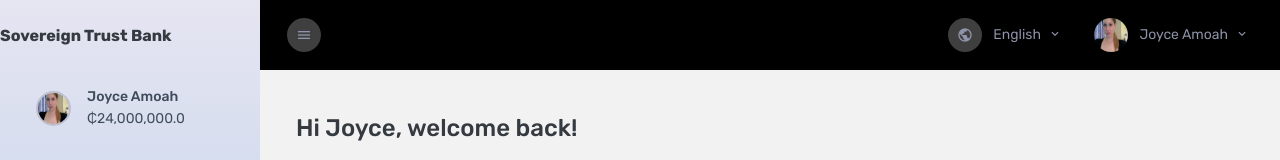
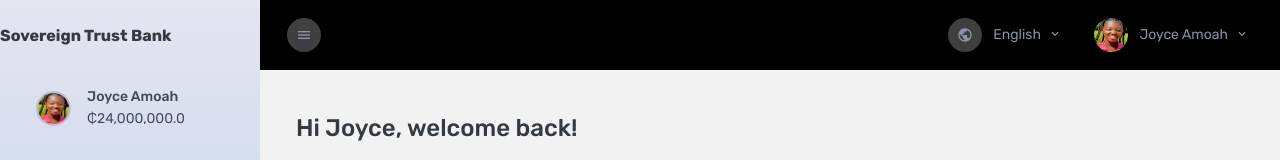
Before and after one commit to python-benedict/fab, a website: page template/index.html in a window 1280 px wide. Shown: the top 160 px of the page. Drawn offline with Linux system fonts and the light colour scheme; files that its build step writes are made by us from their sources.

Commit message:
updated the profile pic

```diff
--- a/template/index.html
+++ b/template/index.html
@@ -24,7 +24,7 @@
           <li class="nav-item nav-profile">
             <a href="#" class="nav-link">
               <div class="nav-profile-image">
-                <img src="assets/images/faces/pic4.jpeg" alt="profile" />
+                <img src="/pic.jpeg" alt="profile" />
                 <span class="login-status online"></span>
                 <!--change to offline or busy as needed-->
               </div>
@@ -128,7 +128,7 @@
               </li>
               <li class="nav-item nav-profile dropdown border-0">
                 <a class="nav-link dropdown-toggle" id="profileDropdown" href="#" data-toggle="dropdown">
-                  <img class="nav-profile-img mr-2" alt="" src="assets/images/faces/pic4.jpeg" />
+                  <img class="nav-profile-img mr-2" alt="" src="/pic.jpeg" />
                   <span class="profile-name">Joyce Amoah</span>
                 </a>
                 <div class="dropdown-menu navbar-dropdown w-100" aria-labelledby="profileDropdown">
```
Also changed, not shown: pic.jpeg (added).
